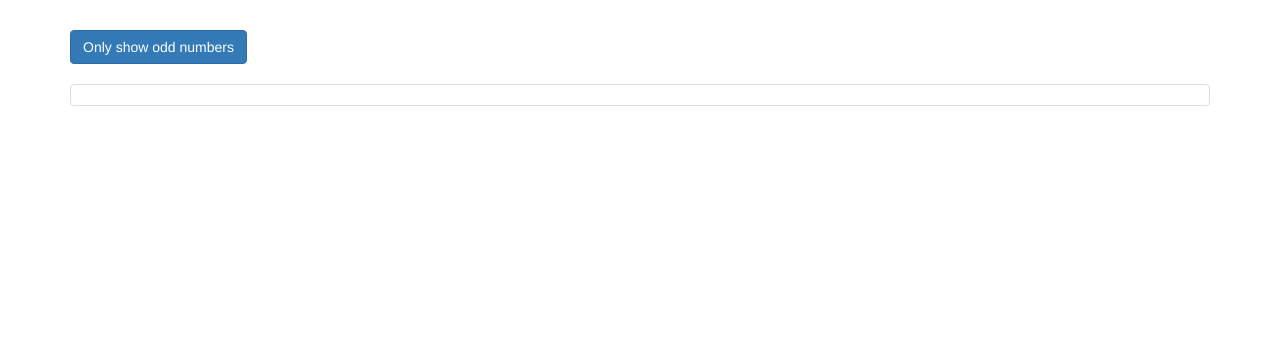
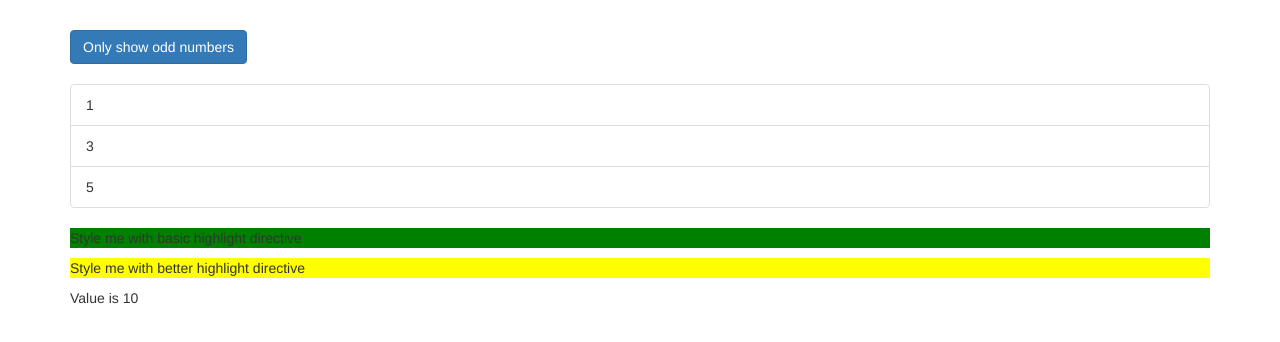
Before and after one commit to dwrpunsiw/angular-complete-guide, an Angular app in the folder my-first-app/: page / in a window 1280 px wide. Shown: the top 342 px of the page. Built offline with nearby package versions, Linux system fonts and the light colour scheme.

Commit message:
finished section 07

```diff
--- a/my-first-app/src/app/section-7/app.component.css
+++ b/my-first-app/src/app/section-7/app.component.css
@@ -1,3 +1,7 @@
 .container {
   margin-top: 30px;
 }
+
+.odd {
+  color: red;
+}
--- a/my-first-app/src/app/section-7/app.component.html
+++ b/my-first-app/src/app/section-7/app.component.html
@@ -1,18 +1,65 @@
 <div class="container">
   <div class="row">
     <div class="col-xs-12">
-      <button
-        class="btn btn-primary"
-        (click)="onlyOdd = !onlyOdd">Only show odd numbers</button>
-      <br><br>
+      <button class="btn btn-primary" (click)="onlyOdd = !onlyOdd">
+        Only show odd numbers
+      </button>
+      <br /><br />
       <ul class="list-group">
-        <li
-          class="list-group-item">
-        </li>
+        <!-- <div *ngIf="onlyOdd">
+          <li
+            class="list-group-item"
+            [ngClass]="{ odd: onlyOdd }"
+            [ngStyle]="{ backgroundColor: onlyOdd ? 'yellow' : 'transparent' }"
+            *ngFor="let number of oddNumbers"
+          >
+            {{ number }}
+          </li>
+        </div>
+        <div *ngIf="!onlyOdd">
+          <li class="list-group-item" *ngFor="let number of evenNumbers">
+            {{ number }}
+          </li>
+        </div>
+        <ng-template [ngIf]="!onlyOdd">
+          <div>
+            <li
+              class="list-group-item"
+              [ngClass]="{ odd: onlyOdd }"
+              [ngStyle]="{
+                backgroundColor: onlyOdd ? 'yellow' : 'transparent'
+              }"
+              *ngFor="let number of evenNumbers"
+            >
+              {{ number }}
+            </li>
+          </div>
+        </ng-template> -->
+        <div *appUnless="onlyOdd">
+          <li
+            class="list-group-item"
+            [ngClass]="{ odd: onlyOdd }"
+            [ngStyle]="{ backgroundColor: onlyOdd ? 'yellow' : 'transparent' }"
+            *ngFor="let number of oddNumbers"
+          >
+            {{ number }}
+          </li>
+        </div>
       </ul>
       <ng-template [ngIf]="onlyOdd">
         <p>Only odd</p>
       </ng-template>
+      <p appBasicHighlight>Style me with basic highlight directive</p>
+      <p appBetterHighlight [defaultColor]="'yellow'" [highlightColor]="'red'">
+        Style me with better highlight directive
+      </p>
+      <div [ngSwitch]="value">
+        <p *ngSwitchCase="5">Value is 5</p>
+        <p *ngSwitchCase="10">Value is 10</p>
+        <p *ngSwitchCase="100">Value is 100</p>
+        <p *ngSwitchCase="1000">Value is 1000</p>
+        <p *ngSwitchDefault="">Value is default</p>
+      </div>
     </div>
   </div>
 </div>
--- a/my-first-app/src/app/section-7/app.component.ts
+++ b/my-first-app/src/app/section-7/app.component.ts
@@ -3,9 +3,14 @@
 @Component({
   selector: 'app-root',
   templateUrl: './app.component.html',
-  styleUrls: ['./app.component.css']
+  styleUrls: ['./app.component.css'],
 })
 export class AppComponent {
   numbers = [1, 2, 3, 4, 5];
+  oddNumbers: number[] = this.numbers.filter((number) => {
+    return number % 2 != 0;
+  });
+  evenNumbers: number[] = this.numbers.filter((number) => number % 2 == 0);
   onlyOdd = false;
+  value = 10;
 }
--- /dev/null
+++ b/my-first-app/src/app/section-7/basic-highlight/basic-highlight.directive.ts
@@ -0,0 +1,12 @@
+import { Directive, ElementRef, OnInit } from '@angular/core';
+
+@Directive({
+  selector: '[appBasicHighlight]',
+})
+export class BasicHighlightDirective implements OnInit {
+  constructor(private elementRef: ElementRef) {}
+
+  ngOnInit(): void {
+    this.elementRef.nativeElement.style.backgroundColor = 'green';
+  }
+}
--- /dev/null
+++ b/my-first-app/src/app/section-7/better-highlight/better-highlight.directive.ts
@@ -0,0 +1,42 @@
+import {
+  Directive,
+  ElementRef,
+  Renderer2,
+  OnInit,
+  HostListener,
+  HostBinding,
+  Input,
+} from '@angular/core';
+
+@Directive({
+  selector: '[appBetterHighlight]',
+})
+export class BetterHighlightDirective implements OnInit {
+  @Input() defaultColor: string = 'transparent';
+  @Input() highlightColor: string = 'blue';
+
+  ngOnInit(): void {
+    this.backgroundColor = this.defaultColor;
+  }
+  @HostBinding('style.backgroundColor') backgroundColor: string =
+    this.defaultColor;
+  @HostListener('mouseenter') mouseover(eventData: Event) {
+    // this.renderer.setStyle(
+    //   this.elRef.nativeElement,
+    //   'background-color',
+    //   'blue'
+    //   );
+    this.backgroundColor = this.highlightColor;
+  }
+
+  @HostListener('mouseleave') mouseleave(eventData: Event) {
+    // this.renderer.setStyle(
+    //   this.elRef.nativeElement,
+    //   'background-color',
+    //   'transparent'
+    //   );
+    this.backgroundColor = this.defaultColor;
+  }
+
+  constructor(private elRef: ElementRef, private renderer: Renderer2) {}
+}
--- /dev/null
+++ b/my-first-app/src/app/section-7/unless.directive.ts
@@ -0,0 +1,19 @@
+import { Directive, Input, TemplateRef, ViewContainerRef } from '@angular/core';
+
+@Directive({
+  selector: '[appUnless]',
+})
+export class UnlessDirective {
+  @Input() set appUnless(condition: boolean) {
+    if (!condition) {
+      this.vcRef.createEmbeddedView(this.templateRef);
+    } else {
+      this.vcRef.clear();
+    }
+  }
+
+  constructor(
+    private templateRef: TemplateRef<any>,
+    private vcRef: ViewContainerRef
+  ) {}
+}
```
Also changed, not shown: my-first-app/src/app/section-7/app.module.ts (+13 -8 lines).
